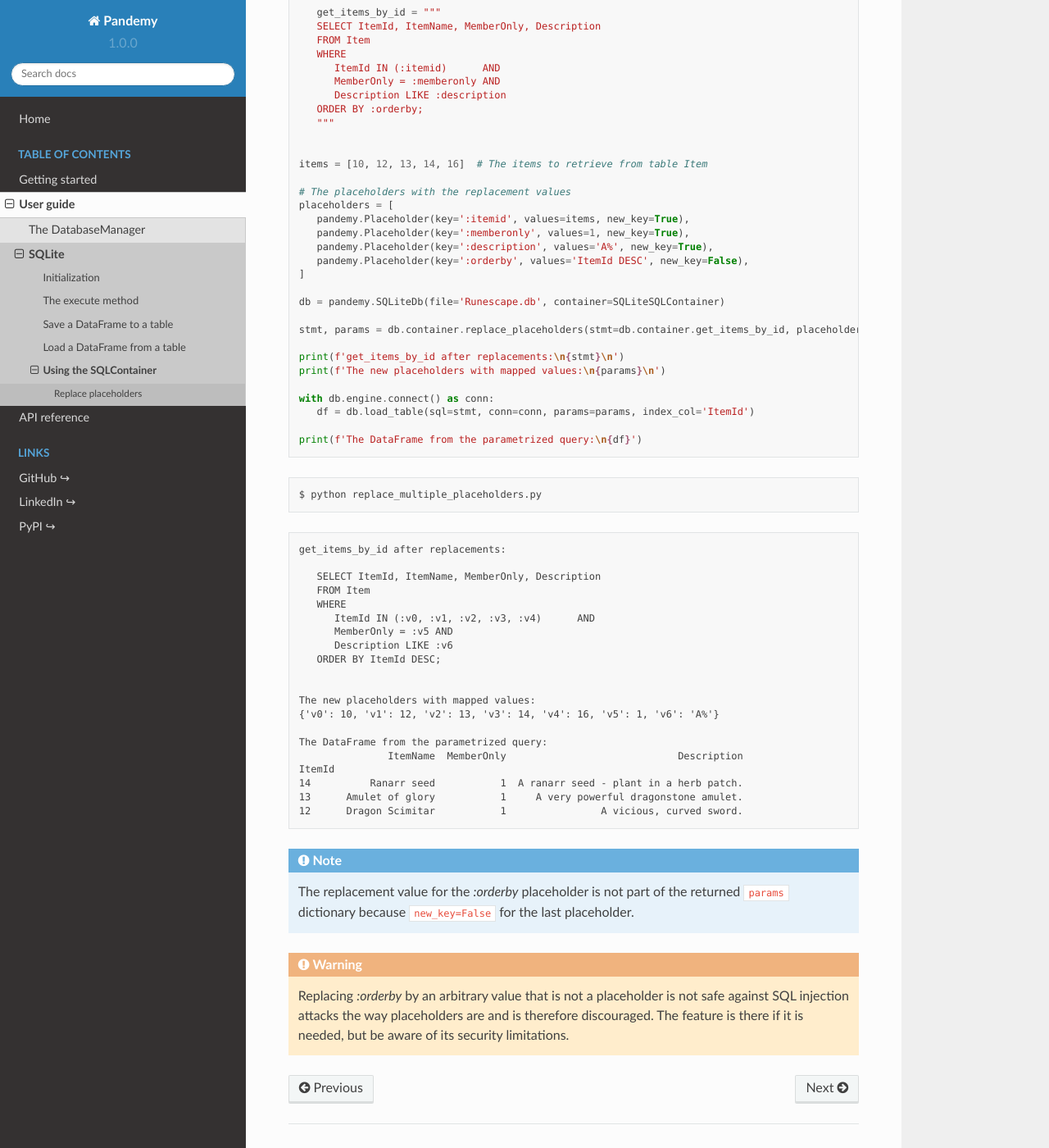
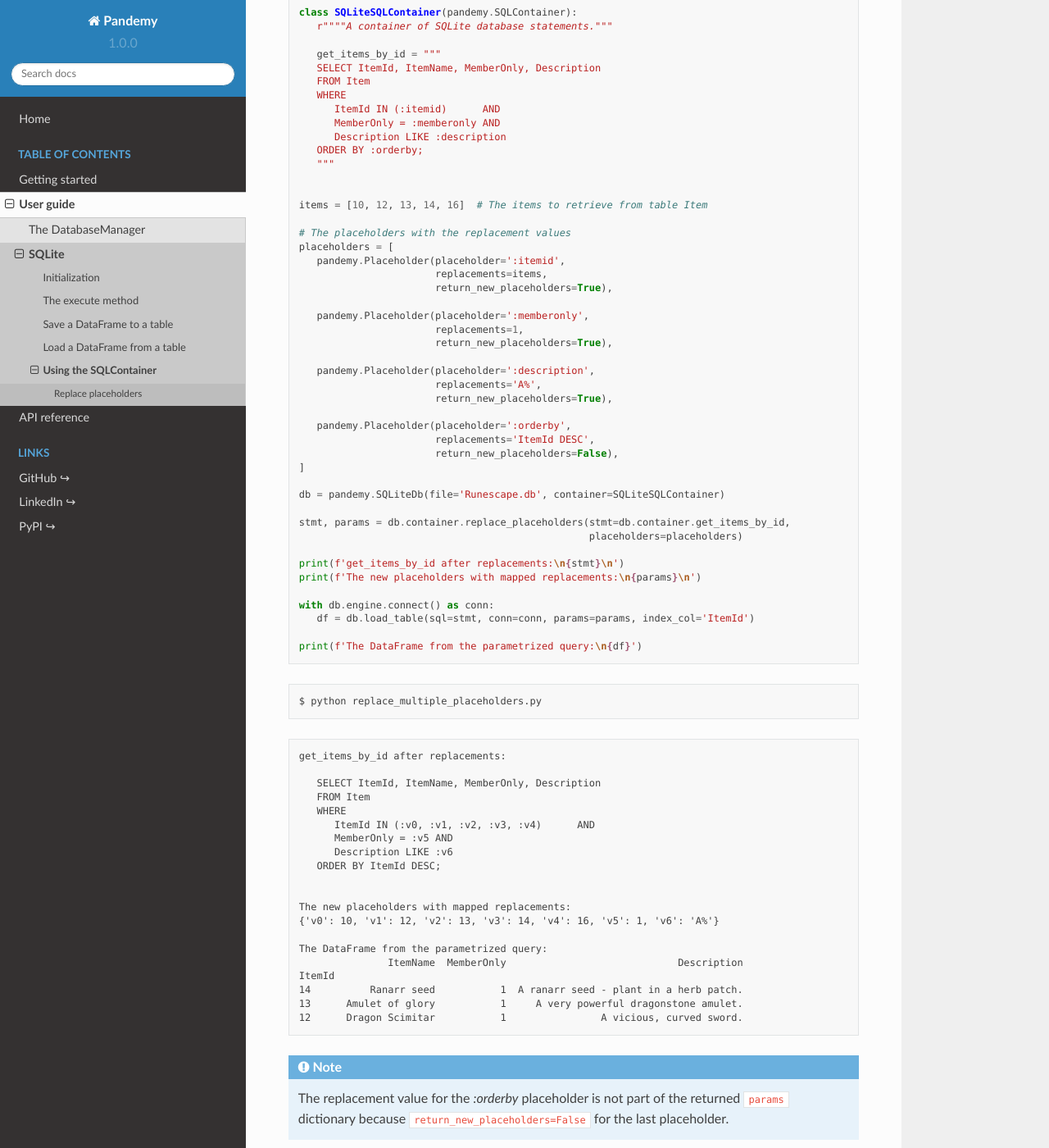
Before and after one commit to antonlydell/Pandemy, a Sphinx documentation site: the page built from docs/source/user_guide/sqlite/sqlcontainer.rst, in a window 1280 px wide and 1400 px high, scrolled down 3465 px. Shown: the whole window at 82% size. Built offline with Sphinx 7.4.7 and the Read the Docs theme 2.0.0, drawn with Linux system fonts in a browser that asks for light colours; some of the changed text lies outside the part shown.

Commit message:
Refactored pandemy.Placeholder
Renamed the parameters of pandemy.Placeholder to better describe their meaning:

- key -> placeholder,
- values -> replacements,
- new_key -> return_new_placeholders.

- Updated the documentation and the unit tests with the new parameter names of pandemy.Placeholder.

- Fixed some typos.

```diff
--- a/docs/source/user_guide/sqlite/examples/replace_multiple_placeholders.py
+++ b/docs/source/user_guide/sqlite/examples/replace_multiple_placeholders.py
@@ -95,18 +95,30 @@ items = [10, 12, 13, 14, 16]  # The items to retrieve from table Item
 
 # The placeholders with the replacement values
 placeholders = [
-    pandemy.Placeholder(key=':itemid', values=items, new_key=True),
-    pandemy.Placeholder(key=':memberonly', values=1, new_key=True),
-    pandemy.Placeholder(key=':description', values='A%', new_key=True),
-    pandemy.Placeholder(key=':orderby', values='ItemId DESC', new_key=False),
+    pandemy.Placeholder(placeholder=':itemid',
+                        replacements=items,
+                        return_new_placeholders=True),
+
+    pandemy.Placeholder(placeholder=':memberonly',
+                        replacements=1,
+                        return_new_placeholders=True),
+
+    pandemy.Placeholder(placeholder=':description',
+                        replacements='A%',
+                        return_new_placeholders=True),
+
+    pandemy.Placeholder(placeholder=':orderby',
+                        replacements='ItemId DESC',
+                        return_new_placeholders=False),
 ]
 
 db = pandemy.SQLiteDb(file=DB_FILENAME, container=SQLiteSQLContainer)
 
-stmt, params = db.container.replace_placeholders(stmt=db.container.get_items_by_id, placeholders=placeholders)
+stmt, params = db.container.replace_placeholders(stmt=db.container.get_items_by_id,
+                                                 placeholders=placeholders)
 
 print(f'get_items_by_id after replacements:\n{stmt}\n')
-print(f'The new placeholders with mapped values:\n{params}\n')
+print(f'The new placeholders with mapped replacements:\n{params}\n')
 
 with db.engine.connect() as conn:
     df = db.load_table(sql=stmt, conn=conn, params=params, index_col='ItemId')
--- a/docs/source/user_guide/sqlite/examples/replace_placeholder.py
+++ b/docs/source/user_guide/sqlite/examples/replace_placeholder.py
@@ -90,14 +90,17 @@ class SQLiteSQLContainer(pandemy.SQLContainer):
 items = [1, 3, 5]  # The items to retrieve from table Item
 
 # The placeholder with the replacement values
-placeholder = pandemy.Placeholder(key=':itemid', values=items, new_key=True)
+placeholder = pandemy.Placeholder(placeholder=':itemid',
+                                  replacements=items,
+                                  return_new_placeholders=True)
 
 db = pandemy.SQLiteDb(file=DB_FILENAME, container=SQLiteSQLContainer)
 
-stmt, params = db.container.replace_placeholders(stmt=db.container.get_items_by_id, placeholders=placeholder)
+stmt, params = db.container.replace_placeholders(stmt=db.container.get_items_by_id,
+                                                 placeholders=placeholder)
 
 print(f'get_items_by_id after replacements:\n{stmt}\n')
-print(f'The new placeholders with mapped values:\n{params}\n')
+print(f'The new placeholders with mapped replacements:\n{params}\n')
 
 with db.engine.connect() as conn:
     df = db.load_table(sql=stmt, conn=conn, params=params, index_col='ItemId')
--- a/docs/source/user_guide/sqlite/sqlcontainer.rst
+++ b/docs/source/user_guide/sqlite/sqlcontainer.rst
@@ -144,12 +144,12 @@ The method takes the SQL statement and a single or a sequence of :class:`Placeho
 It returns the SQL statement with replaced placeholders and a dictionary called ``params``.
 :class:`Placeholder <pandemy.Placeholder>` has 3 parameters:
 
-1. ``key`` : The placeholder to replace e.g. ``':myplaceholder'``.
+1. ``placeholder`` : The placeholder to replace e.g. ``':myplaceholder'``.
 
-2. ``values`` : A value or sequence of values to use for replacing the placeholder ``key``.
+2. ``replacements`` : A value or sequence of values to use for replacing ``placeholder``.
 
-3. ``new_key`` : A boolean, where ``True`` indicates that :meth:`replace_placeholders <pandemy.SQLContainer.replace_placeholders>`
-should return the new placeholders mapped to their respective value(s) in ``values`` as a key value pair in the dictionary  ``params``.
+3. ``return_new_placeholders`` : A boolean, where ``True`` indicates that :meth:`replace_placeholders <pandemy.SQLContainer.replace_placeholders>`
+should return new placeholders mapped to their respective ``replacements`` as a key value pair in the dictionary  ``params``.
 The dictionary  ``params`` can be passed to the ``params`` keyword argument of the :meth:`execute <pandemy.DatabaseManager.execute>`
 or :meth:`load_table <pandemy.DatabaseManager.load_table>` methods of a :class:`DatabaseManager <pandemy.DatabaseManager>`.
 The default value is ``True``. A value of ``False`` causes the replaced placeholder to not appear in the returned  ``params`` dictionary.
@@ -185,14 +185,17 @@ is best illustrated by some examples using the previously created database *Rune
    items = [1, 3, 5]  # The items to retrieve from table Item
 
    # The placeholder with the replacement values
-   placeholder = pandemy.Placeholder(key=':itemid', values=items, new_key=True)
+   placeholder = pandemy.Placeholder(placeholder=':itemid',
+                                     replacements=items,
+                                     return_new_placeholders=True)
 
    db = pandemy.SQLiteDb(file='Runescape.db', container=SQLiteSQLContainer)
 
-   stmt, params = db.container.replace_placeholders(stmt=db.container.get_items_by_id, placeholders=placeholder)
+   stmt, params = db.container.replace_placeholders(stmt=db.container.get_items_by_id,
+                                                    placeholders=placeholder)
 
    print(f'get_items_by_id after replacements:\n{stmt}\n')
-   print(f'The new placeholders with mapped values:\n{params}\n')
+   print(f'The new placeholders with mapped replacements:\n{params}\n')
 
    with db.engine.connect() as conn:
       df = db.load_table(sql=stmt, conn=conn, params=params, index_col='ItemId')
@@ -215,7 +218,7 @@ is best illustrated by some examples using the previously created database *Rune
       WHERE ItemId IN (:v0, :v1, :v2)
       ORDER BY ItemId ASC;
 
-   The new placeholders with mapped values:
+   The new placeholders with mapped replacements:
    {'v0': 1, 'v1': 3, 'v2': 5}
 
    The DataFrame from the parametrized query:
@@ -228,8 +231,8 @@ is best illustrated by some examples using the previously created database *Rune
 
 In this example the placeholder *:itemid* of the query ``get_items_by_id`` is replaced by
 three placeholders: *:v0*, *:v1* and *:v2* (one for each of the values in the list ``items`` in the order they occur).
-Since ``new_key=True`` the returned dictionary ``params`` contains a mapping of the new placeholders to the
-values in the list  ``items``. If ``new_key=False`` then ``params`` would be an empty dictionary.
+Since ``return_new_placeholders=True`` the returned dictionary ``params`` contains a mapping of the new placeholders to the
+values in the list  ``items``. If ``return_new_placeholders=False`` then ``params`` would be an empty dictionary.
 The updated version of the query ``get_items_by_id`` can then be executed with the parameters in ``params``.
 
 The next example shows how to replace multiple placeholders.
@@ -265,18 +268,30 @@ The next example shows how to replace multiple placeholders.
 
    # The placeholders with the replacement values
    placeholders = [
-      pandemy.Placeholder(key=':itemid', values=items, new_key=True),
-      pandemy.Placeholder(key=':memberonly', values=1, new_key=True),
-      pandemy.Placeholder(key=':description', values='A%', new_key=True),
-      pandemy.Placeholder(key=':orderby', values='ItemId DESC', new_key=False),
+      pandemy.Placeholder(placeholder=':itemid',
+                          replacements=items,
+                          return_new_placeholders=True),
+
+      pandemy.Placeholder(placeholder=':memberonly',
+                          replacements=1,
+                          return_new_placeholders=True),
+
+      pandemy.Placeholder(placeholder=':description',
+                          replacements='A%',
+                          return_new_placeholders=True),
+
+      pandemy.Placeholder(placeholder=':orderby',
+                          replacements='ItemId DESC',
+                          return_new_placeholders=False),
    ]
 
    db = pandemy.SQLiteDb(file='Runescape.db', container=SQLiteSQLContainer)
 
-   stmt, params = db.container.replace_placeholders(stmt=db.container.get_items_by_id, placeholders=placeholders)
+   stmt, params = db.container.replace_placeholders(stmt=db.container.get_items_by_id,
+                                                    placeholders=placeholders)
 
    print(f'get_items_by_id after replacements:\n{stmt}\n')
-   print(f'The new placeholders with mapped values:\n{params}\n')
+   print(f'The new placeholders with mapped replacements:\n{params}\n')
 
    with db.engine.connect() as conn:
       df = db.load_table(sql=stmt, conn=conn, params=params, index_col='ItemId')
@@ -303,7 +318,7 @@ The next example shows how to replace multiple placeholders.
       ORDER BY ItemId DESC;
 
 
-   The new placeholders with mapped values:
+   The new placeholders with mapped replacements:
    {'v0': 10, 'v1': 12, 'v2': 13, 'v3': 14, 'v4': 16, 'v5': 1, 'v6': 'A%'}
 
    The DataFrame from the parametrized query:
@@ -316,8 +331,8 @@ The next example shows how to replace multiple placeholders.
 
 .. note::
 
-   The replacement value for the *:orderby* placeholder is not part of the returned ``params`` dictionary because ``new_key=False``
-   for the last placeholder.
+   The replacement value for the *:orderby* placeholder is not part of the returned ``params``
+   dictionary because ``return_new_placeholders=False`` for the last placeholder.
 
 
 .. warning::
```
Also changed, not shown: 2 other files.
